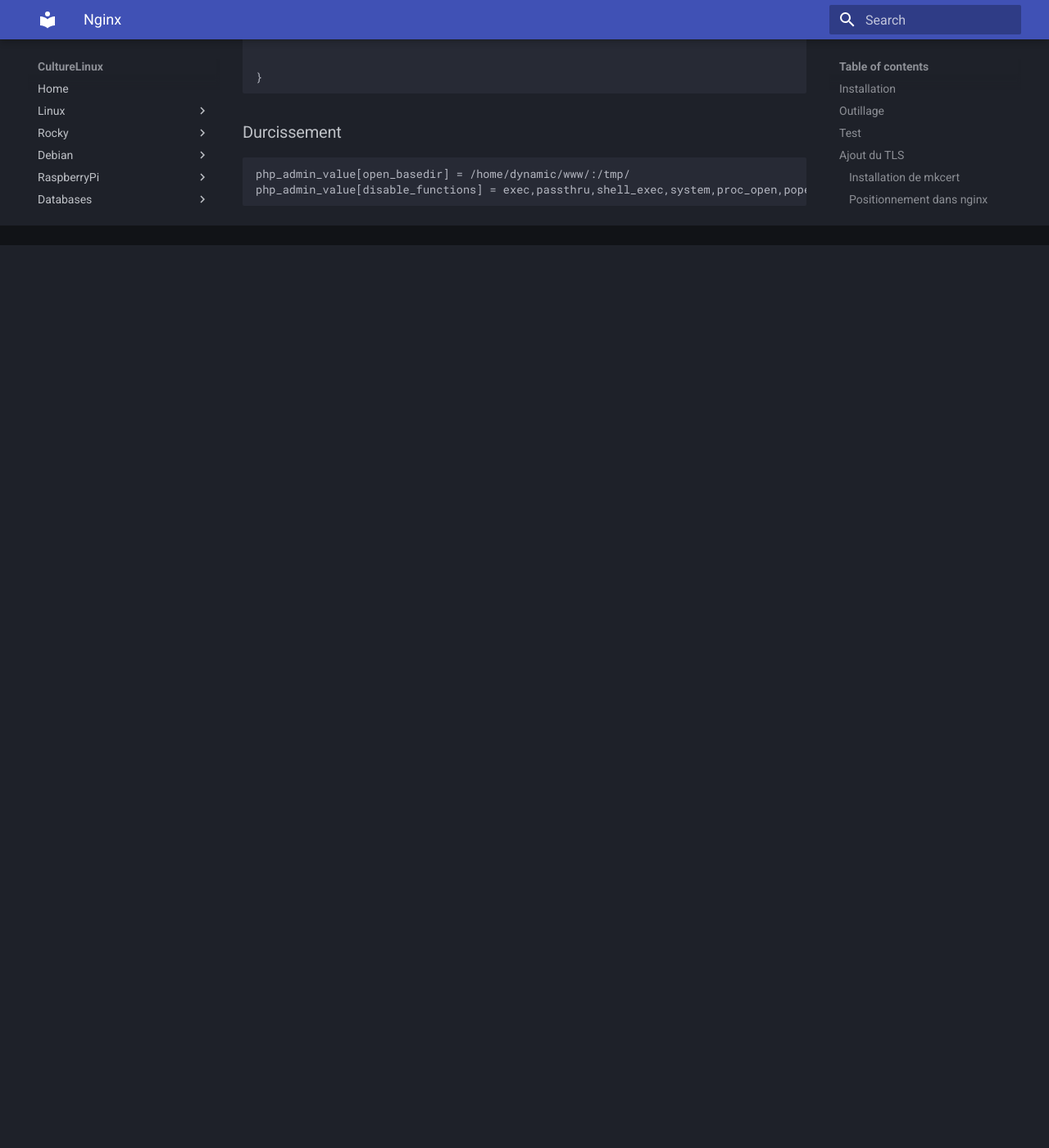
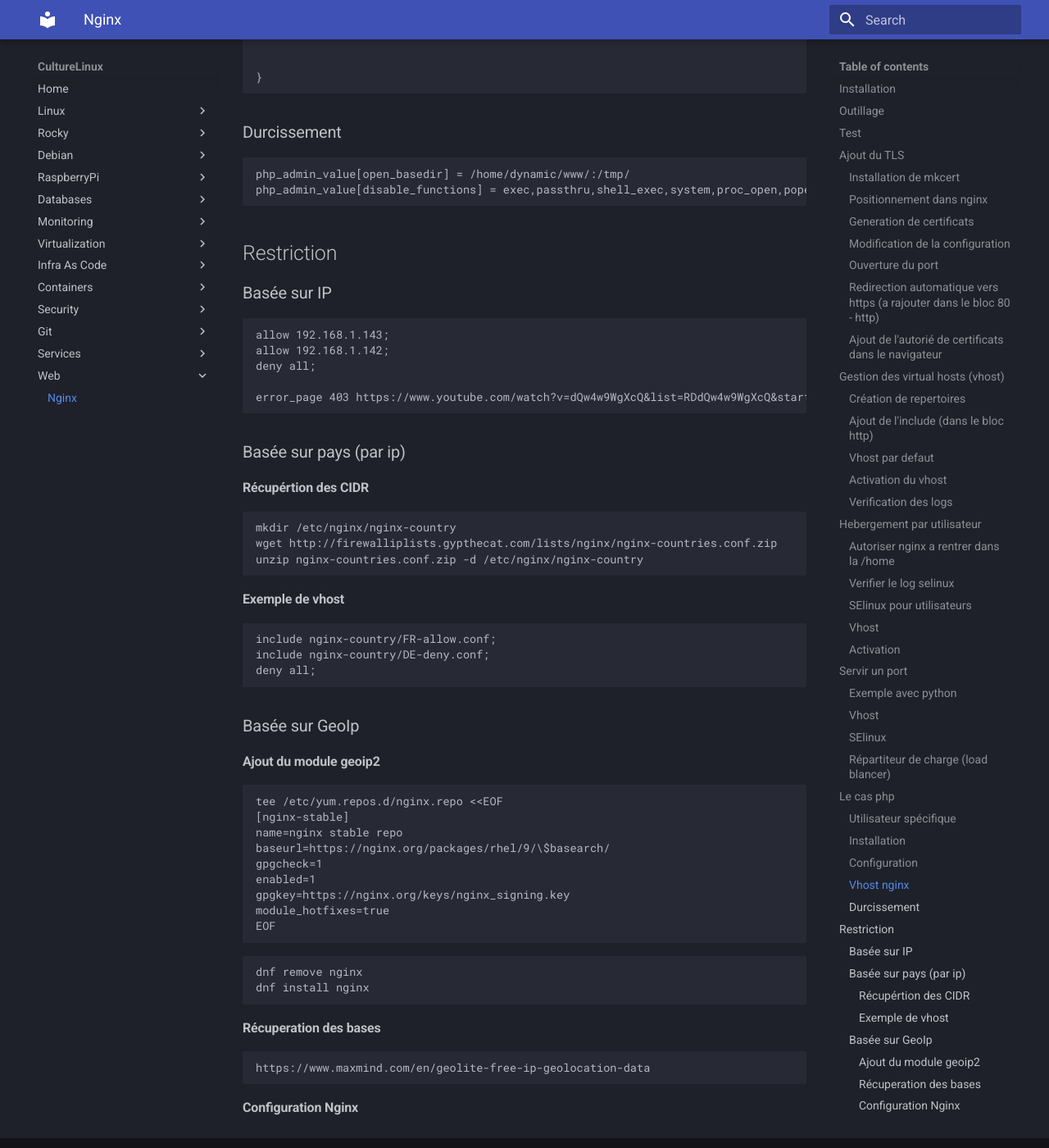
Before and after one commit to CultureLinux/doc, an MkDocs documentation site: the page built from docs/web/nginx.md, in a window 1280 px wide and 1400 px high, scrolled down 9972 px. Shown: the whole window at 82% size. Built offline with MkDocs 1.6.1 and Material for MkDocs 9.7.7, drawn with Linux system fonts in a browser that asks for light colours; before the commit the page ends 10271 px from its top, so only the background shows below that.

Commit message:
add home

````diff
--- a/docs/web/nginx.md
+++ b/docs/web/nginx.md
@@ -475,3 +475,60 @@
 php_admin_value[open_basedir] = /home/dynamic/www/:/tmp/
 php_admin_value[disable_functions] = exec,passthru,shell_exec,system,proc_open,popen,curl_exec,curl_multi_exec,parse_ini_file,show_source,dl,fsockopen,pfsockopen
 ```
+
+## Restriction
+### Basée sur IP
+
+```
+allow 192.168.1.143;
+allow 192.168.1.142;
+deny all;
+
+error_page 403 https://www.youtube.com/watch?v=dQw4w9WgXcQ&list=RDdQw4w9WgXcQ&start_radio=1 ;
+
+```
+
+### Basée sur pays (par ip)
+#### Récupértion des CIDR
+```
+mkdir /etc/nginx/nginx-country
+wget http://firewalliplists.gypthecat.com/lists/nginx/nginx-countries.conf.zip
+unzip nginx-countries.conf.zip -d /etc/nginx/nginx-country
+```
+
+#### Exemple de vhost
+
+```
+include nginx-country/FR-allow.conf;
+include nginx-country/DE-deny.conf;
+deny all;
+```
+
+### Basée sur GeoIp
+#### Ajout du module geoip2
+
+```
+tee /etc/yum.repos.d/nginx.repo <<EOF
+[nginx-stable]
+name=nginx stable repo
+baseurl=https://nginx.org/packages/rhel/9/\$basearch/
+gpgcheck=1
+enabled=1
+gpgkey=https://nginx.org/keys/nginx_signing.key
+module_hotfixes=true
+EOF
+```
+
+```
+dnf remove nginx
+dnf install nginx
+```
+
+
+#### Récuperation des bases
+
+```
+https://www.maxmind.com/en/geolite-free-ip-geolocation-data
+```
+
+#### Configuration Nginx
--- a/mkdocs.yml
+++ b/mkdocs.yml
@@ -13,6 +13,7 @@
   generator: false
 
 markdown_extensions:
+  - attr_list
   - pymdownx.highlight:
       anchor_linenums: true
       line_spans: __span
````
Also changed, not shown: docs/index.md (+23 -9 lines), 1 other file.
